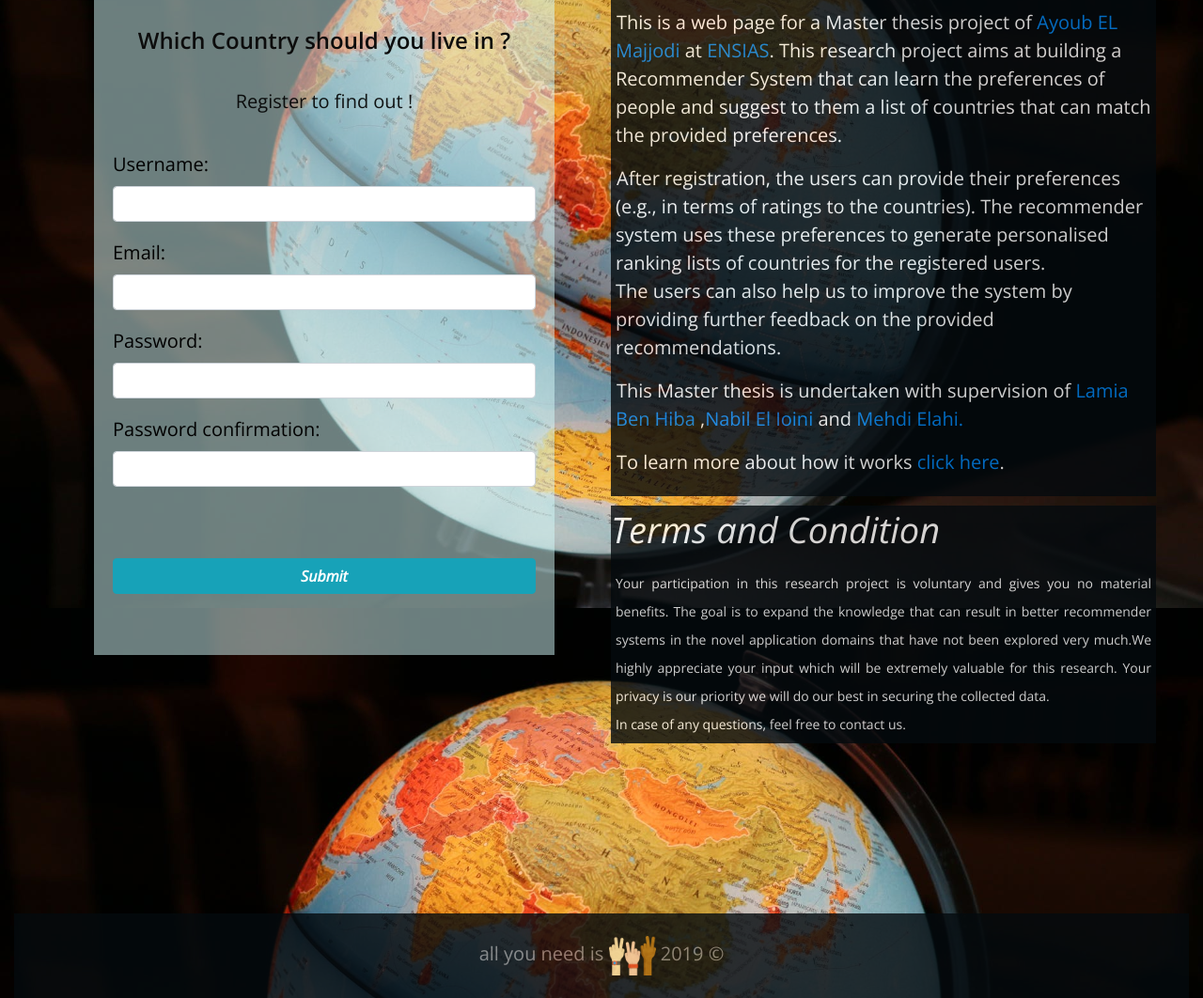
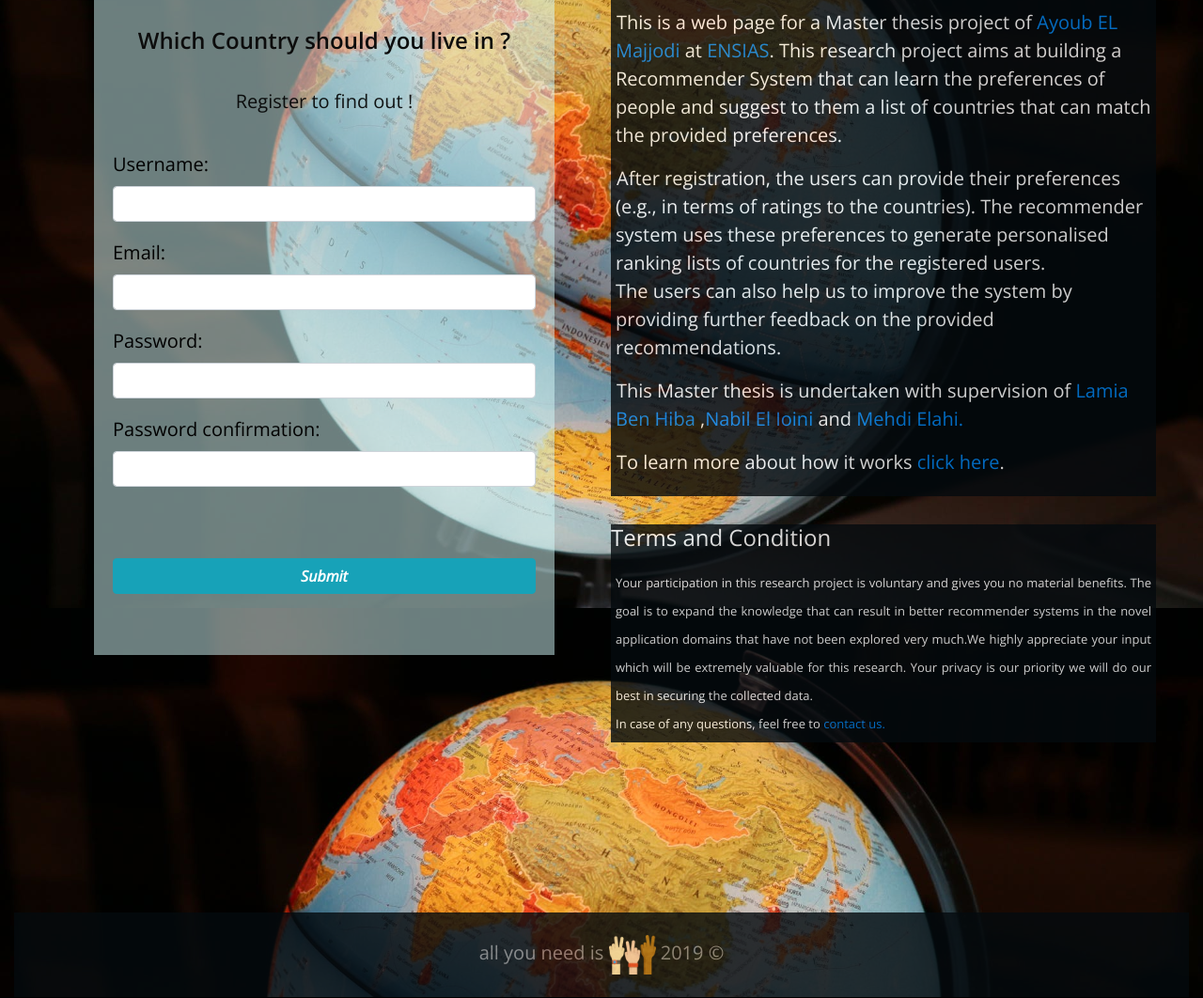
Before and after one commit to ayoubGL/Master_thesis_Country_RS, a Django app: page / in a window 1280 px wide. Shown: the part 206-1268 px from the top of the page at 94% size. Run offline with Django 3.2, Linux system fonts and the light colour scheme; some libraries are stand-ins or nearby versions.

Commit message:
https://github.com/ayoubGL/Master_thesis_Country_RS.git

```diff
--- a/master_thesis/templates/thesis_app/home.html
+++ b/master_thesis/templates/thesis_app/home.html
@@ -51,14 +51,15 @@
                 <p class="p0">To learn more about how it works <a href="{% url 'thesis_app:howWorks' %}">click here</a>.</p>
             </div>
         </div>
+        <br>
         <div class="col-lg-14">
             <div class="panel transbox_desc " style="color:#ffffff;">
                 <div style="text-align: justify;">
-                    <h1 style="color:#ffffff;">Terms and Condition</h1>
-                    <p class="div-tx" style="font-size:14px;">
+                    <h4 style="color:#ffffff;">Terms and Condition</h4>
+                    <p class="div-tx" style="font-size:13px;">
                         Your participation in this research project is voluntary and gives you no material benefits. The goal is to expand the knowledge that can result in better recommender systems in the novel application domains that have not been explored very much.We highly
-                        appreciate your input which will be extremely valuable for this research. Your privacy is our priority we will do our best in securing the collected data.<br> In case of any questions, feel free to contact
-                        us.
+                        appreciate your input which will be extremely valuable for this research. Your privacy is our priority we will do our best in securing the collected data.<br> In case of any questions, feel free to <a href="https://forms.gle/27t9ZkZLtyWwfxZc9">   contact
+                        us.</a>
                     </p>
                 </div>
             </div>
```
